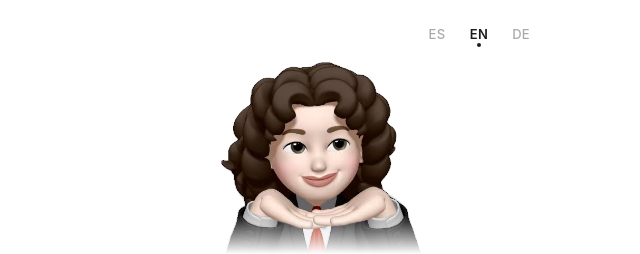
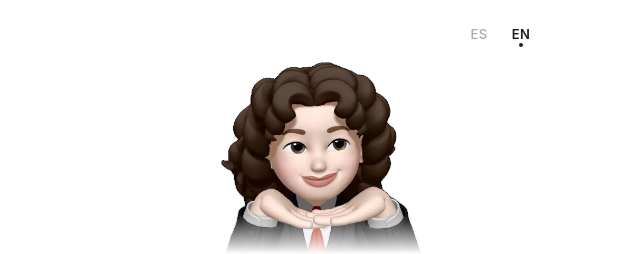
Before and after one commit to lagoanadia/PresentaMe, a plain HTML site: page index.html in a window 1280 px wide. Shown: the top 254 px of the page, 319-959 px from the left. Drawn offline with Linux system fonts and the light colour scheme.

Commit message:
Quitar alemán del selector (solo ES/EN)
Co-Authored-By: Claude Opus 5.5 <noreply@anthropic.com>
Claude-Session: https://claude.ai/code/session_012gZcx71BmCNMhoCCkeSb98

```diff
--- a/index.html
+++ b/index.html
@@ -70,10 +70,9 @@ footer{margin-top:28px;text-align:center;color:var(--muted);font-size:13.5px}
 <a class="skip" href="#links" data-i18n="skip">Saltar a los enlaces</a>
 <main>
   <div class="bar">
-    <div class="seg" role="group" aria-label="Idioma / Language / Sprache">
+    <div class="seg" role="group" aria-label="Idioma / Language">
       <button type="button" data-lang="es" lang="es" aria-label="Español">ES</button>
       <button type="button" data-lang="en" lang="en" aria-label="English">EN</button>
-      <button type="button" data-lang="de" lang="de" aria-label="Deutsch">DE</button>
     </div>
   </div>
 
@@ -127,8 +126,7 @@ footer{margin-top:28px;text-align:center;color:var(--muted);font-size:13.5px}
 (function(){
   var T={
     es:{title:"Nadia Lagoa Vilela · Desarrolladora de software",skip:"Saltar a los enlaces",alt:"Memoji de Nadia",langs:"Idiomas: español, gallego, inglés, alemán, francés; aprendiendo sueco",role:"Desarrolladora de software · 2.º DAM · A Coruña",cvAria:"Ver CV (PDF)",projects:"Proyectos",p1:"Apuntes y repasos con IA",p2:"Freelance · 3 clientes reales",p3t:"Asesoría fiscal",p3:"Cliente real · en curso",avail:"Disponible para prácticas, junior y freelance"},
-    en:{title:"Nadia Lagoa Vilela · Software developer",skip:"Skip to links",alt:"Nadia's Memoji",langs:"Languages: Spanish, Galician, English, German, French; learning Swedish",role:"Software developer · 2nd-year DAM · A Coruña",cvAria:"View CV (PDF)",projects:"Projects",p1:"AI-powered notes and reviews",p2:"Freelance · 3 real clients",p3t:"Tax advisory",p3:"Real client · in progress",avail:"Open to internships, junior roles and freelance"},
-    de:{title:"Nadia Lagoa Vilela · Softwareentwicklerin",skip:"Zu den Links springen",alt:"Memoji von Nadia",langs:"Sprachen: Spanisch, Galicisch, Englisch, Deutsch, Französisch; lerne Schwedisch",role:"Softwareentwicklerin · 2. Jahr DAM · A Coruña",cvAria:"Lebenslauf ansehen (PDF)",projects:"Projekte",p1:"Notizen und Wiederholung mit KI",p2:"Freelance · 3 echte Kunden",p3t:"Steuerberatung",p3:"Echter Kunde · in Arbeit",avail:"Offen für Praktika, Junior-Stellen und Freelance"}
+    en:{title:"Nadia Lagoa Vilela · Software developer",skip:"Skip to links",alt:"Nadia's Memoji",langs:"Languages: Spanish, Galician, English, German, French; learning Swedish",role:"Software developer · 2nd-year DAM · A Coruña",cvAria:"View CV (PDF)",projects:"Projects",p1:"AI-powered notes and reviews",p2:"Freelance · 3 real clients",p3t:"Tax advisory",p3:"Real client · in progress",avail:"Open to internships, junior roles and freelance"}
   };
   function set(l){
     var d=T[l];document.documentElement.lang=l;document.title=d.title;
```
